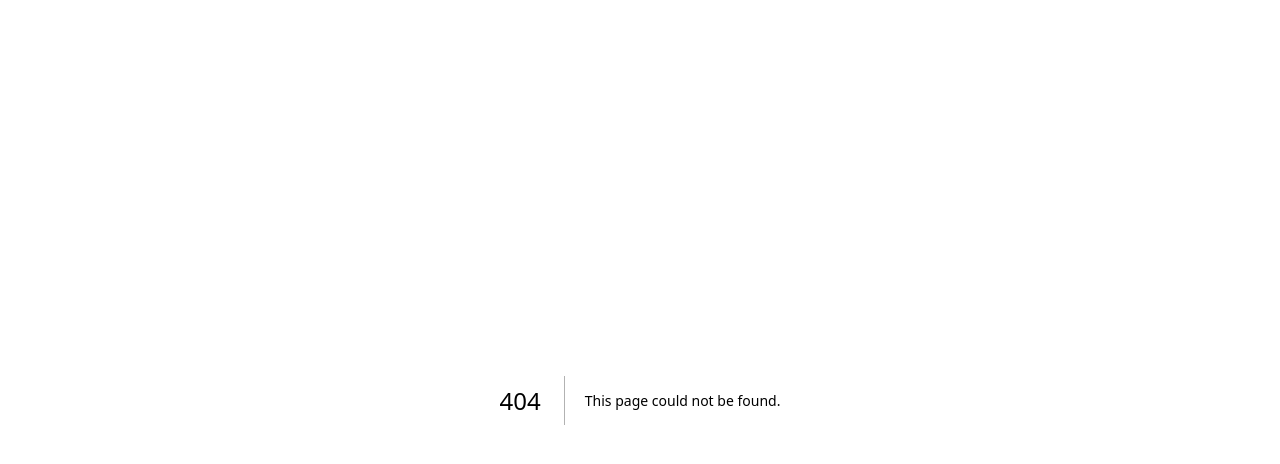
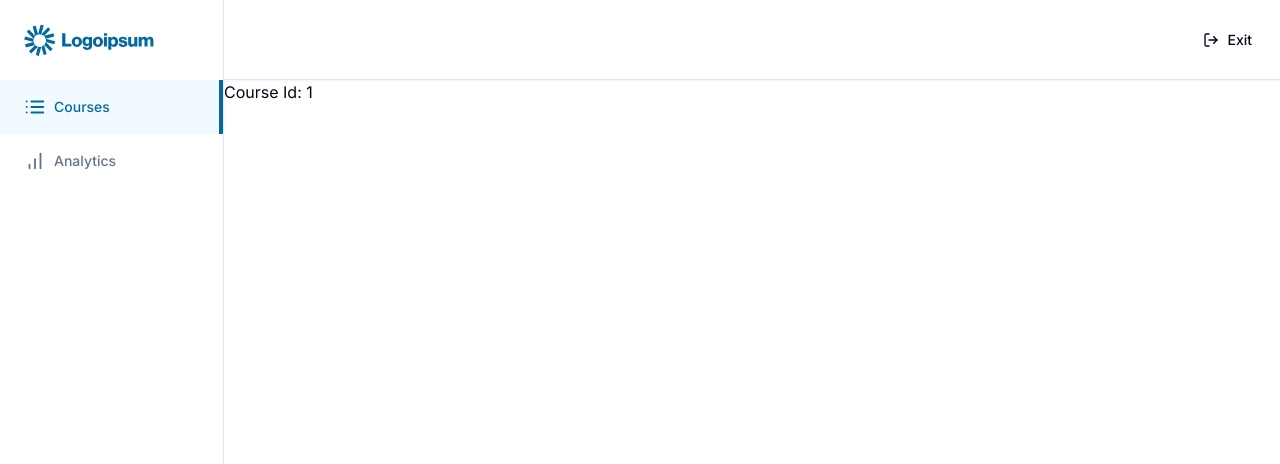
Before and after one commit to SAMEER563/e_learning, a Next.js app: page /teacher/courses/1 in a window 1280 px wide. Before the commit this address had no page. Shown: the top 464 px of the page. Built offline with nearby package versions, Linux system fonts and the light colour scheme.

Commit message:
Course creation API

```diff
--- /dev/null
+++ b/app/(dashboard)/(routes)/teacher/courses/[courseId]/page.tsx
@@ -0,0 +1,14 @@
+const CourseIdPage = ({
+    params
+}: {
+    params: { courseId: string}
+}) => {
+    return (
+
+        <div>
+            Course Id: {params.courseId}
+        </div>
+     );
+}
+
+export default CourseIdPage;
--- a/app/(dashboard)/(routes)/teacher/create/page.tsx
+++ b/app/(dashboard)/(routes)/teacher/create/page.tsx
@@ -34,6 +34,7 @@ const CreatePage = () => {
     try {
       const response = await axios.post("/api/courses", values);
       router.push(`/teacher/courses/${response.data.id}`);
+      toast.success("Course created successfully");
     } catch  {
       toast.error("Something went wrong");
 
@@ -47,7 +48,7 @@ const CreatePage = () => {
               Name your course
             </h1>
             <p className="text-sm text-slate-600">
-              What would you like to name your course? Don&apos;t worry,
+             What would you like to name your course? Don&apos;t worry,
               you can change this later..
             </p>
             <Form {...form}>
@@ -88,7 +89,7 @@ const CreatePage = () => {
                   </Link>
                   <Button
                    type="submit"
-                  >
+                   disabled={!isValid || isSubmitting}>
                    Continue
                   </Button>
                 </div>
--- /dev/null
+++ b/app/api/courses/route.ts
@@ -0,0 +1,29 @@
+import { auth } from "@clerk/nextjs";
+import { NextResponse } from "next/server";
+import { db } from "@/lib/db";
+
+
+export async function POST(
+    req: Request,
+) {
+    try {
+        const { userId } = auth();
+        const { title } = await req.json();
+
+        if (!userId) {
+            return new NextResponse("Unauthorized", { status: 401})
+        }
+
+        const course = await db.course.create({
+            data: {
+                userId,
+                title,
+            }
+        });
+
+        return NextResponse.json(course)
+    } catch (error) {
+        console.log("[COURSES]", error);
+        return new NextResponse("Internal Error", { status:500 })
+    }
+}
--- a/package.json
+++ b/package.json
@@ -19,6 +19,7 @@
     "class-variance-authority": "^0.7.0",
     "clsx": "^2.1.0",
     "lucide-react": "^0.358.0",
+    "mongodb": "^6.5.0",
     "next": "14.1.3",
     "react": "^18",
     "react-dom": "^18",
```
Also changed, not shown: 1 other file (tests, documents, lock files or other folders).
